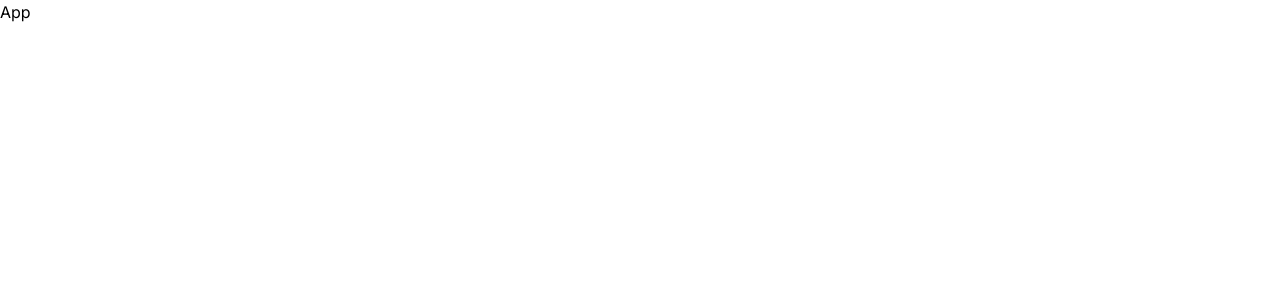
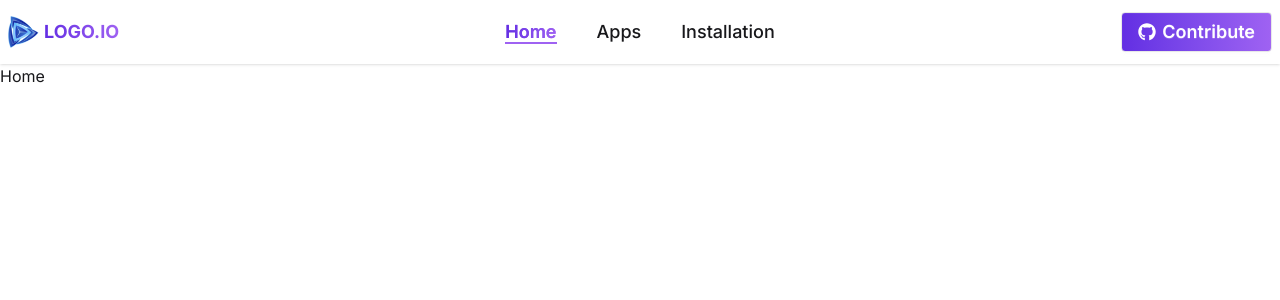
Before and after one commit to Nur-Nayeem/assignment-8-hero-io--programming-hero-, a React (Vite) app: page / in a window 1280 px wide. Shown: the top 300 px of the page. Built offline with nearby package versions, Linux system fonts and the light colour scheme.

Commit message:
added navbar

```diff
--- a/index.html
+++ b/index.html
@@ -1,5 +1,5 @@
 <!DOCTYPE html>
-<html lang="en">
+<html lang="en" data-theme="light">
   <head>
     <meta charset="UTF-8" />
     <link rel="icon" type="image/svg+xml" href="/vite.svg" />
--- a/package.json
+++ b/package.json
@@ -13,6 +13,8 @@
     "@tailwindcss/vite": "^4.1.14",
     "react": "^19.1.1",
     "react-dom": "^19.1.1",
+    "react-icons": "^5.5.0",
+    "react-router": "^7.9.3",
     "tailwindcss": "^4.1.14"
   },
   "devDependencies": {
@@ -20,6 +22,7 @@
     "@types/react": "^19.1.16",
     "@types/react-dom": "^19.1.9",
     "@vitejs/plugin-react": "^5.0.4",
+    "daisyui": "^5.1.28",
     "eslint": "^9.36.0",
     "eslint-plugin-react-hooks": "^5.2.0",
     "eslint-plugin-react-refresh": "^0.4.22",
--- a/src/App.css
+++ b/src/App.css
@@ -1,7 +1,25 @@
 @import url("https://fonts.googleapis.com/css2?family=Inter:ital,opsz,wght@0,14..32,100..900;1,14..32,100..900&display=swap");
 
 @import "tailwindcss";
+@plugin "daisyui";
 
 body {
   font-family: "Inter", sans-serif;
 }
+
+.gradient-text {
+  background: linear-gradient(to right, #632ee3, #9f62f2);
+  -webkit-background-clip: text;
+  color: transparent;
+}
+.nav-link {
+  cursor: pointer;
+}
+
+.nav-link:hover,
+.active {
+  background: linear-gradient(to right, #632ee3, #9f62f2);
+  -webkit-background-clip: text;
+  color: transparent;
+  font-weight: 600;
+}
--- a/src/App.jsx
+++ b/src/App.jsx
@@ -1,7 +1,16 @@
 import React from "react";
 import "./App.css";
+import NavBar from "./components/nav-bar/NavBar";
+import { Outlet } from "react-router";
 const App = () => {
-  return <div>App</div>;
+  return (
+    <div>
+      <NavBar />
+      <main className="max-w-[1440px] mx-auto">
+        <Outlet />
+      </main>
+    </div>
+  );
 };
 
 export default App;
--- /dev/null
+++ b/src/components/nav-bar/NavBar.jsx
@@ -0,0 +1,88 @@
+import React from "react";
+import logo from "../../assets/logo.png";
+import "../../App.css";
+import { FaGithub } from "react-icons/fa6";
+import { FaBars } from "react-icons/fa";
+import { Link, NavLink } from "react-router";
+const NavBar = () => {
+  const links = (
+    <>
+      <NavLink to="/">
+        {({ isActive }) => (
+          <span
+            className={`nav-link font-medium border-[#9f62f2] hover:border-b-2  hover:${
+              isActive ? " active border-b-2" : " "
+            }`}
+          >
+            Home
+          </span>
+        )}
+      </NavLink>
+      <NavLink to="/apps">
+        {({ isActive }) => (
+          <span
+            className={`nav-link font-medium border-[#9f62f2] hover:border-b-2  hover:${
+              isActive ? " active border-b-2" : " "
+            }`}
+          >
+            Apps
+          </span>
+        )}
+      </NavLink>
+      <NavLink to="/installed">
+        {({ isActive }) => (
+          <span
+            className={`nav-link font-medium border-[#9f62f2] hover:border-b-2  hover:${
+              isActive ? " active border-b-2" : " "
+            }`}
+          >
+            Installation
+          </span>
+        )}
+      </NavLink>
+    </>
+  );
+  return (
+    <div className=" shadow-sm">
+      <div className="navbar bg-base-100 max-w-[1440px] mx-auto">
+        <div className="navbar-start">
+          <div className="dropdown">
+            <div
+              tabIndex={0}
+              role="button"
+              className="mr-2 btn-ghost lg:hidden"
+            >
+              <FaBars />
+            </div>
+            <ul
+              tabIndex={0}
+              className="menu menu-sm dropdown-content bg-base-100 rounded-box z-1 mt-3 w-52 p-2 shadow text-lg"
+            >
+              {links}
+            </ul>
+          </div>
+          <Link to="/" className="flex items-center gap-1">
+            <figure className="w-7 h-7  md:w-8 md:h-8">
+              <img className="w-full h-full" src={logo} alt="logo" />
+            </figure>
+            <h1 className="text-lg gradient-text font-bold">LOGO.IO</h1>
+          </Link>
+        </div>
+        <div className="navbar-center hidden lg:flex">
+          <ul className="space-x-10 menu-horizontal px-1 text-lg">{links}</ul>
+        </div>
+        <div className="navbar-end">
+          <a
+            href="https://github.com/Nur-Nayeem"
+            className="btn text-lg text-white bg-gradient-to-r from-[#632ee3] to-[#9f62f2]"
+          >
+            <FaGithub />
+            Contribute
+          </a>
+        </div>
+      </div>
+    </div>
+  );
+};
+
+export default NavBar;
--- a/src/main.jsx
+++ b/src/main.jsx
@@ -1,9 +1,11 @@
 import { StrictMode } from "react";
 import { createRoot } from "react-dom/client";
 import App from "./App.jsx";
+import { RouterProvider } from "react-router";
+import { router } from "./routes/Routes.jsx";
 
 createRoot(document.getElementById("root")).render(
   <StrictMode>
-    <App />
+    <RouterProvider router={router} />
   </StrictMode>
 );
--- /dev/null
+++ b/src/routes/Routes.jsx
@@ -0,0 +1,23 @@
+import { createBrowserRouter } from "react-router";
+import App from "../App";
+
+export const router = createBrowserRouter([
+  {
+    path: "/",
+    Component: App,
+    children: [
+      {
+        index: true,
+        element: <h1>Home</h1>,
+      },
+      {
+        path: "apps",
+        element: <h1>App</h1>,
+      },
+      {
+        path: "installed",
+        element: <h1>Installed</h1>,
+      },
+    ],
+  },
+]);
```
Also changed, not shown: 1 other file (tests, documents, lock files or other folders).
